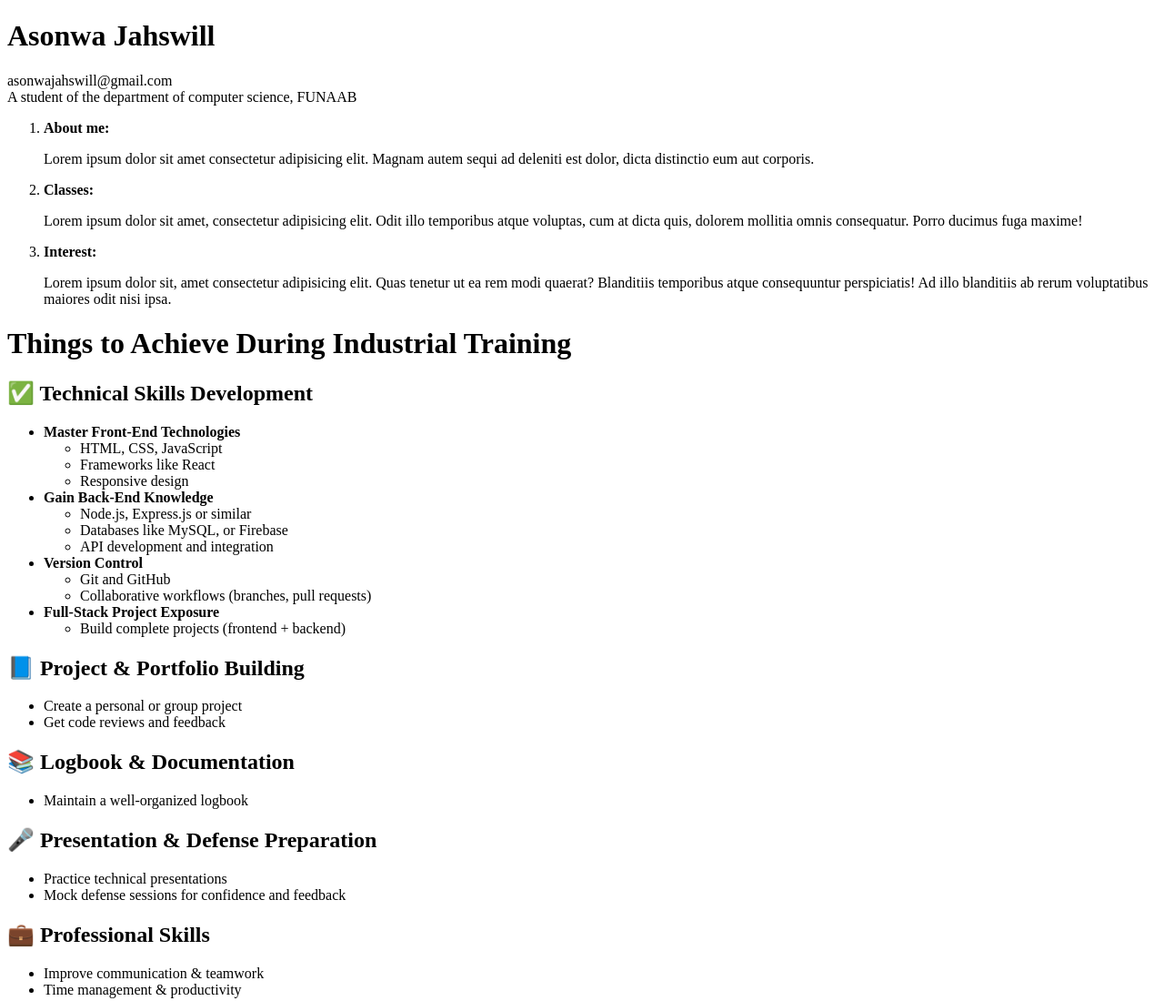
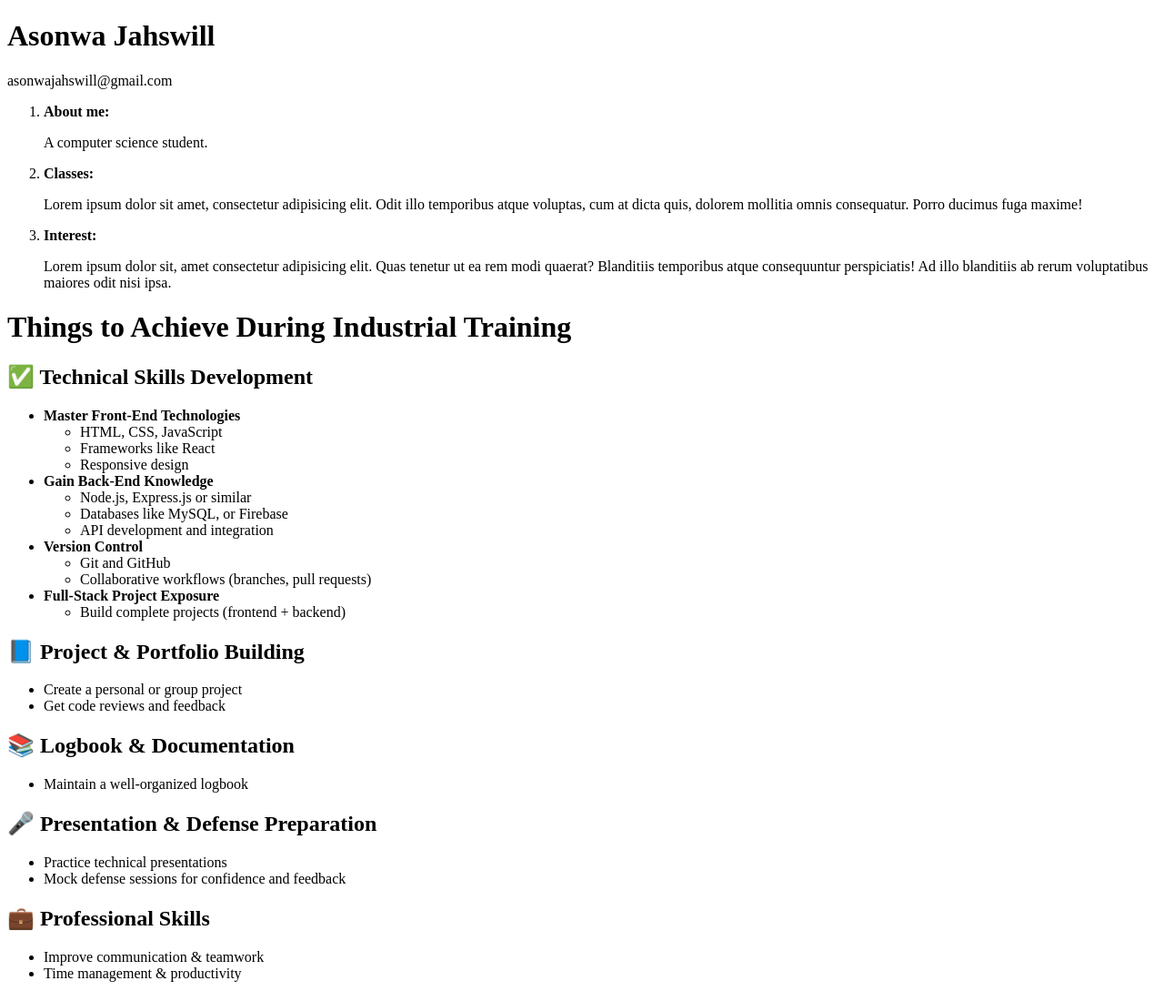
Before and after one commit to jahs-will/Project_3, a plain HTML site: page index.html in a window 1280 px wide. Shown: the whole page at 91% size. Drawn offline with Linux system fonts and the light colour scheme.

Commit message:
commit 5

```diff
--- a/index.html
+++ b/index.html
@@ -7,9 +7,9 @@
 </head>
 <body>
     <h1>Asonwa Jahswill</h1>
-    <p>asonwajahswill@gmail.com</br>A student of the department of computer science, FUNAAB</p>
+    <p>asonwajahswill@gmail.com</br></p>
     <ol>
-        <li><b>About me:</b></li><p>Lorem ipsum dolor sit amet consectetur adipisicing elit. Magnam autem sequi ad deleniti est dolor, dicta distinctio eum aut corporis.</p>
+        <li><b>About me:</b></li><p>A computer science student.</p>
         <li><b>Classes:</b></li><p>Lorem ipsum dolor sit amet, consectetur adipisicing elit. Odit illo temporibus atque voluptas, cum at dicta quis, dolorem mollitia omnis consequatur. Porro ducimus fuga maxime!</p>
         <li><b>Interest:</b></li><p>Lorem ipsum dolor sit, amet consectetur adipisicing elit. Quas tenetur ut ea rem modi quaerat? Blanditiis temporibus atque consequuntur perspiciatis! Ad illo blanditiis ab rerum voluptatibus maiores odit nisi ipsa.</p>
     </ol>
```
